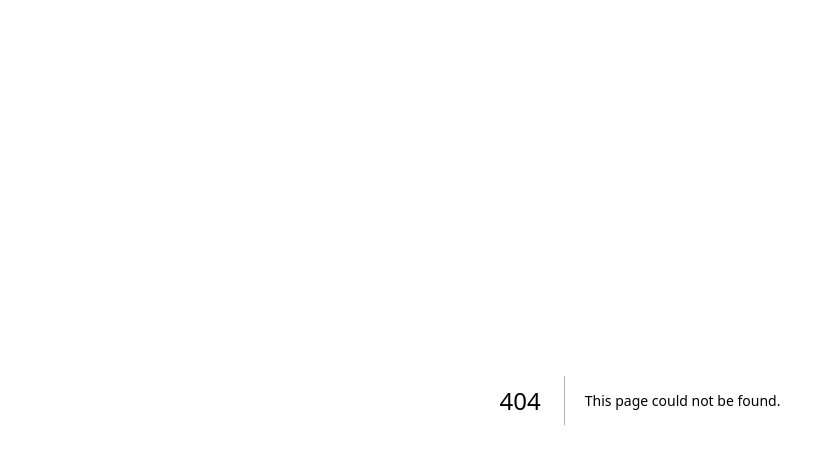
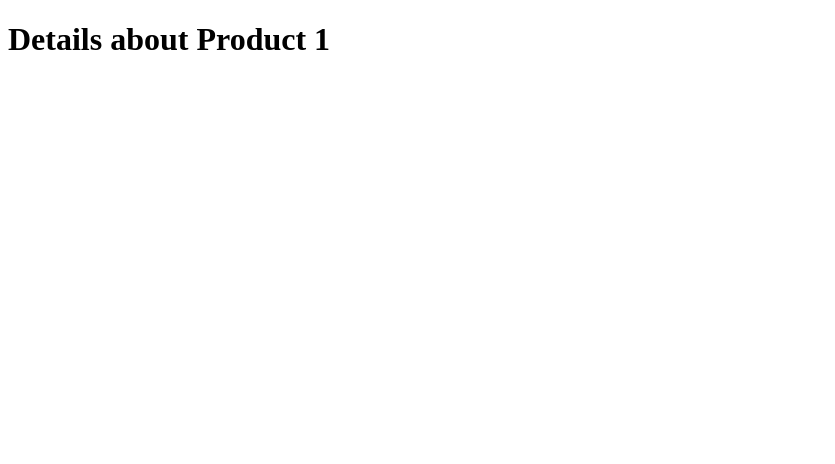
Before and after one commit to kameshdhana/nextJsTutorial, a Next.js app in the folder nextjs-mosh/nextjs-latest-14/: page /products/1 in a window 1280 px wide. Before the commit this address had no page. Shown: the top 464 px of the page, without its empty margins (0-835 px from the left). Built offline with nearby package versions, Linux system fonts and the light colour scheme.

Commit message:
Dynamic Routes

```diff
--- /dev/null
+++ b/nextjs-mosh/nextjs-latest-14/src/app/products/[productId]/page.tsx
@@ -0,0 +1,11 @@
+import React from 'react'
+
+const ProductDetails = ({params}:{params:{productId:string}}) => {
+  return (
+    <div>
+        <h1>Details about Product {params.productId}</h1>
+    </div>
+  )
+}
+
+export default ProductDetails
```
Also changed, not shown: nextjs-mosh/nextjs-latest-14/src/app/products/page.tsx (added, +11 -0 lines).
